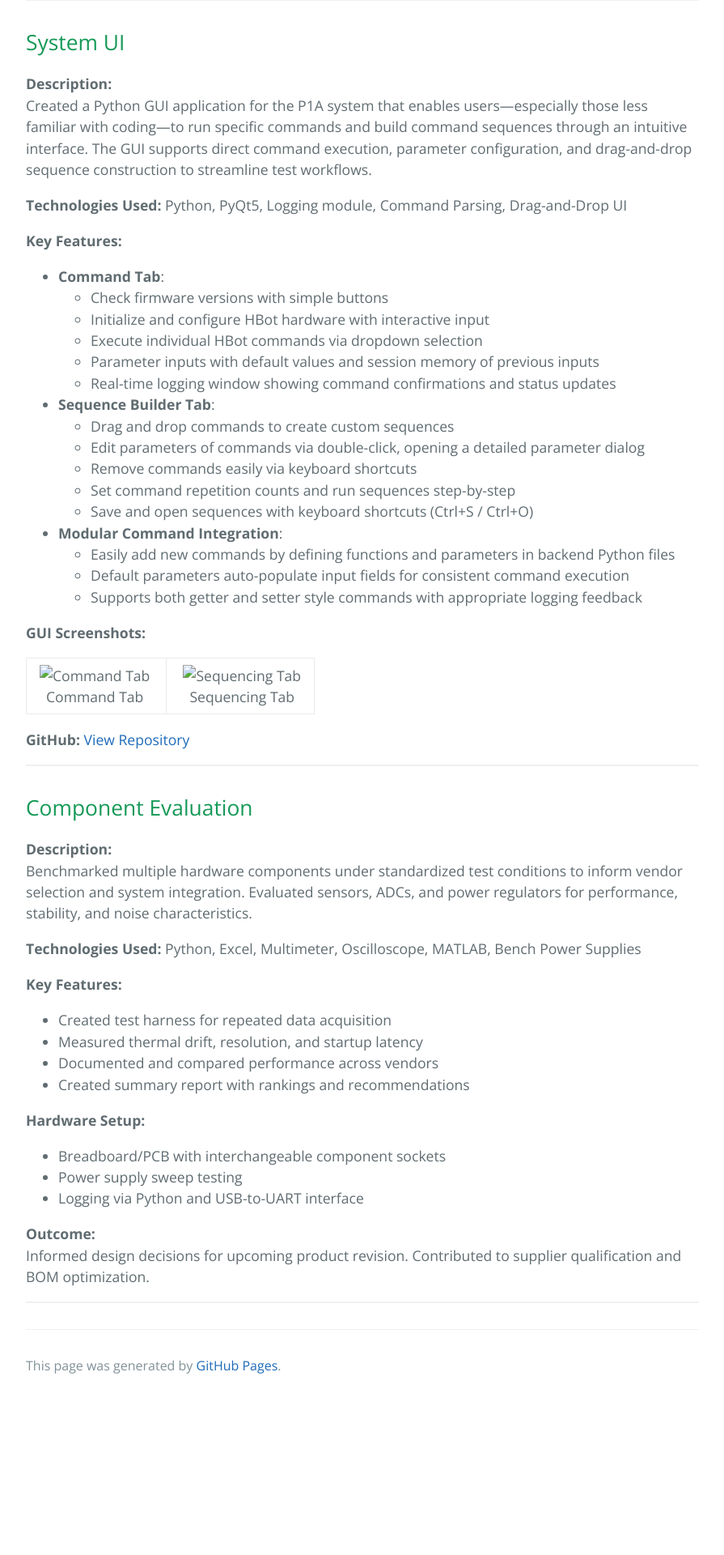
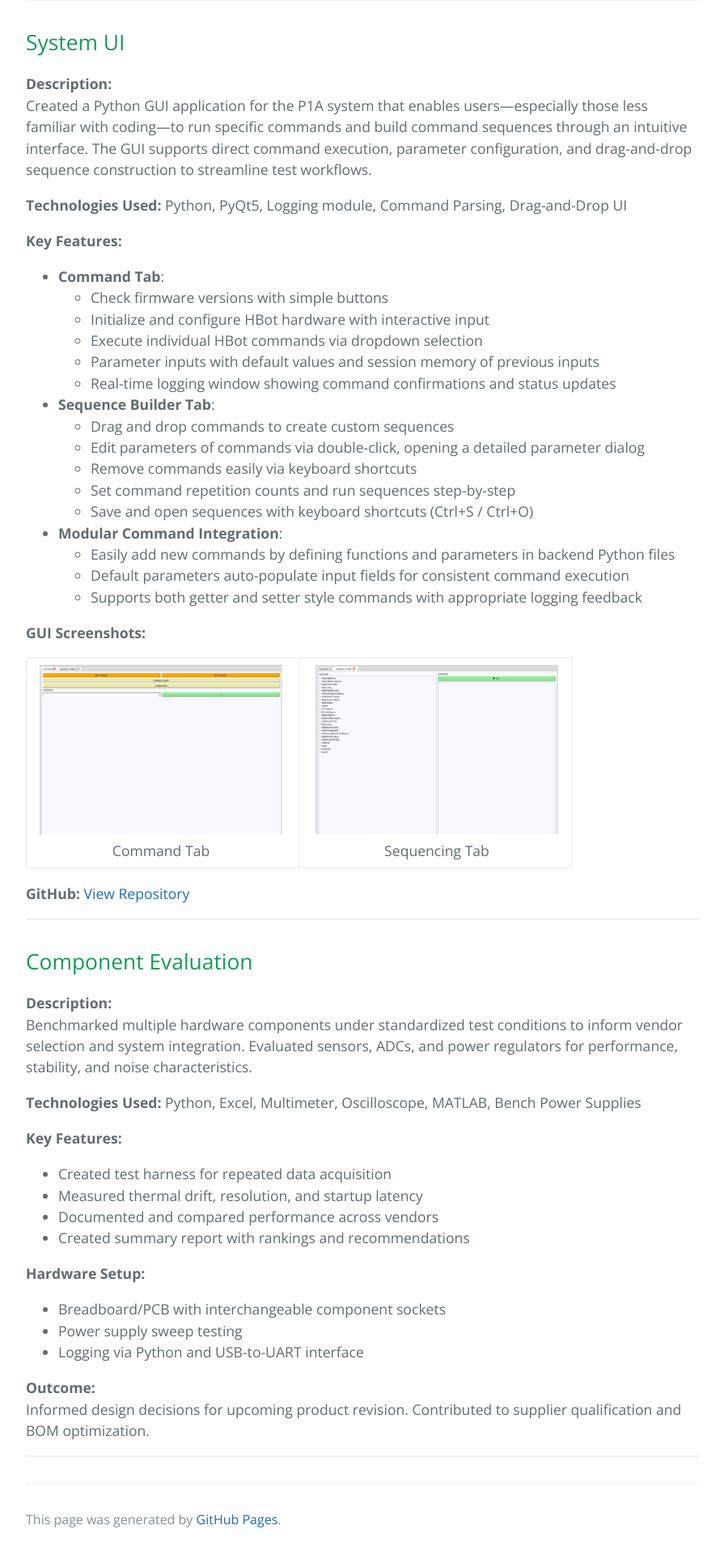
Before and after one commit to cpalencica/cpalencica.github.io, a Jekyll site: the page built from projects/internships/index.md, in a window 1280 px wide. Shown: the part 1646-3566 px from the top of the page at 81% size, without its empty margins (192-1087 px from the left). Built offline with Jekyll 4.4.1, drawn with Linux system fonts in a browser that asks for light colours; a style sheet for code colours, icons or effects is not loaded; before the commit the page ends 3376 px from its top, so only the background shows below that.

Commit message:
fixed images

```diff
--- a/projects/internships/index.md
+++ b/projects/internships/index.md
@@ -83,12 +83,12 @@ Created a Python GUI application for the P1A system that enables users—especia
 <table align="center">
   <tr>
     <td style="text-align: center; padding-right: 20px;">
-      <img src="../assets/icons/command.png" width="300px" alt="Command Tab">
+      <img src="../../assets/icons/command.png" width="300px" alt="Command Tab">
       <br>
       Command Tab
     </td>
     <td style="text-align: center; padding-left: 20px;">
-      <img src="../assets/icons/sequence.png" width="300px" alt="Sequencing Tab">
+      <img src="../../assets/icons/sequence.png" width="300px" alt="Sequencing Tab">
       <br>
       Sequencing Tab
     </td>
```
